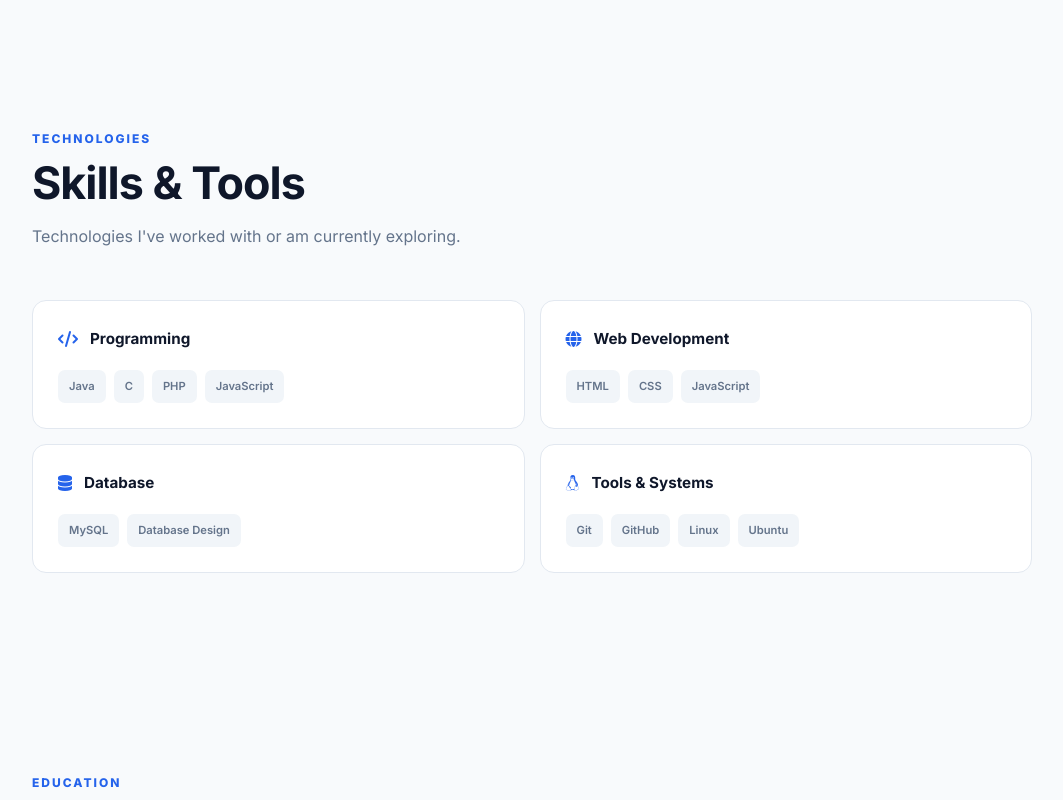
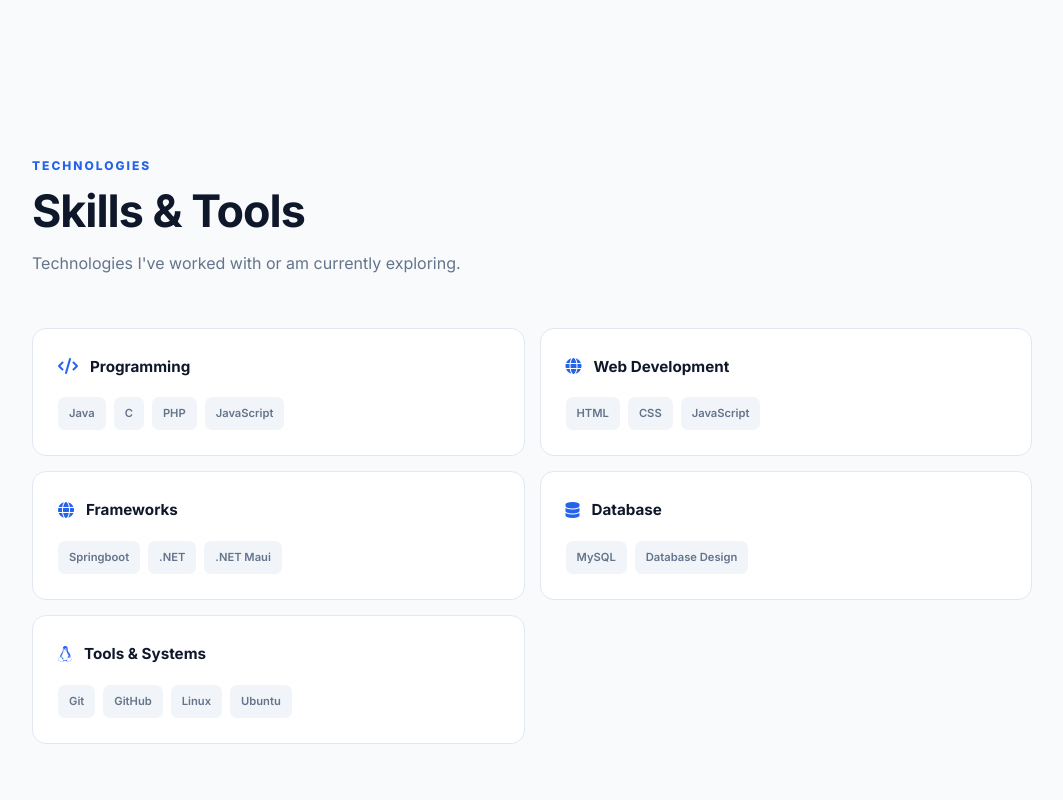
Before and after one commit to ClydeLimbaga420/Clyde-s-Profile, a plain HTML site: page index.html in a window 1280 px wide. Shown: the part 2274-3074 px from the top of the page, without its empty margins (108-1171 px from the left). Drawn offline with Linux system fonts and the light colour scheme.

Commit message:
Huge Update

```diff
--- a/index.html
+++ b/index.html
@@ -260,6 +260,12 @@
 
     </div>
 
+    <div class="birthday-box">
+    <i class="fas fa-gift"></i>
+    <span id="birthday-countdown"></span>
+
+</div>
+
 </section>
 
 
@@ -477,6 +483,27 @@
                 <span>HTML</span>
                 <span>CSS</span>
                 <span>JavaScript</span>
+
+            </div>
+
+        </div>
+
+
+        <div class="skill-category">
+
+            <div class="skill-category-heading">
+
+                <i class="fas fa-globe"></i>
+
+                <h3>Frameworks</h3>
+
+            </div>
+
+            <div class="skill-tags">
+
+                <span>Springboot</span>
+                <span>.NET</span>
+                <span>.NET Maui</span>
 
             </div>
 
```
